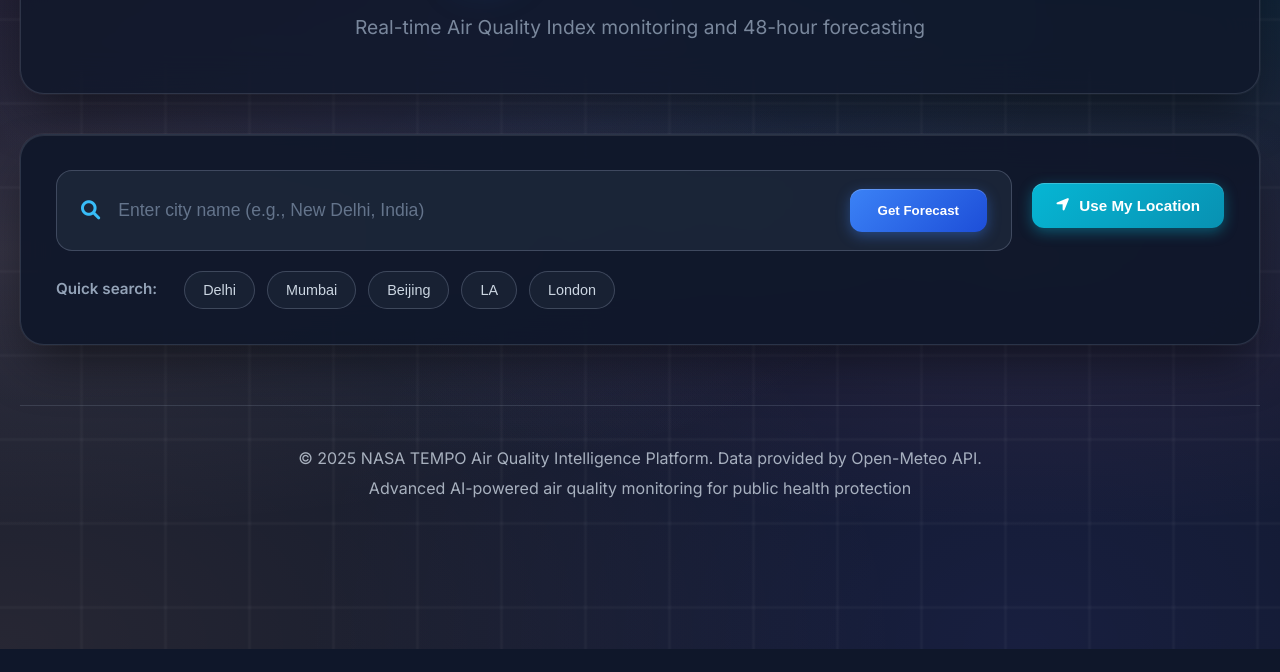
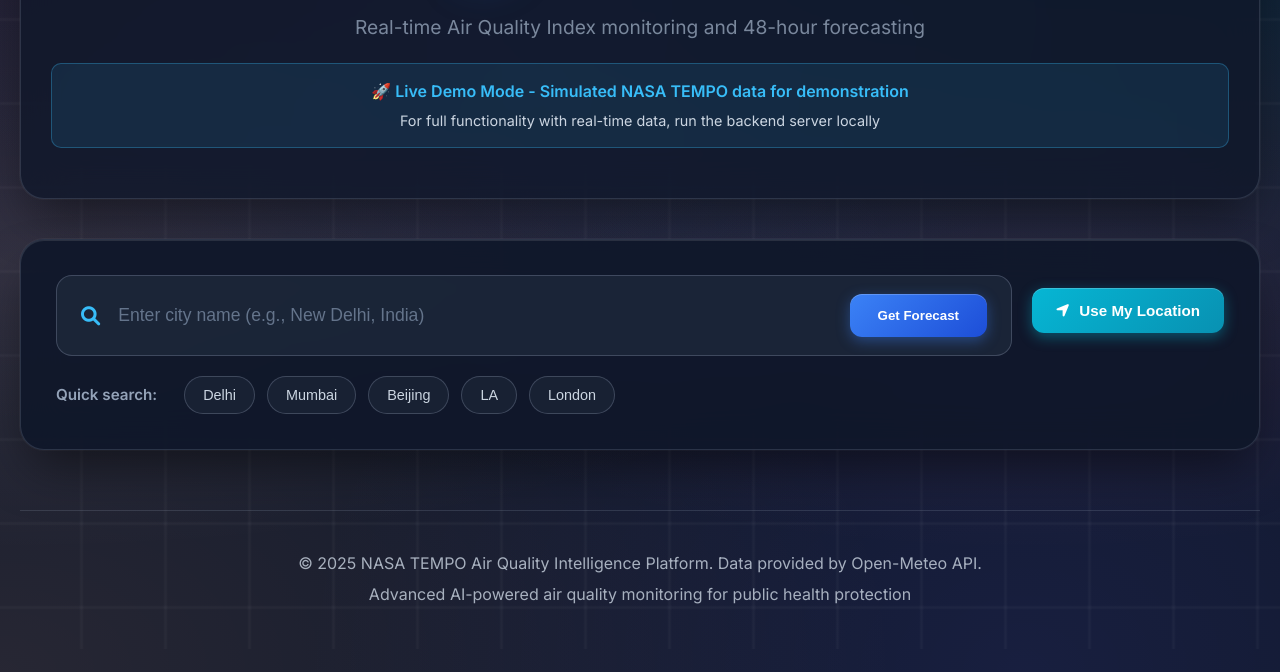
Before and after one commit to Asadp3406/nasa-aqi, a website: page index.html in a window 1280 px wide. Shown: the part 151-823 px from the top of the page. Before the commit the page ends 800 px from the top, so only its background shows below. Drawn offline with nearby package versions, Linux system fonts and the light colour scheme.

Commit message:
Fix: Vercel frontend deployment - Added demo-script.js and fixed static file serving

```diff
--- a/index.html
+++ b/index.html
@@ -319,6 +319,7 @@
     </div>
 
     <script src="script.js"></script>
+    <script src="demo-script.js"></script>
 </body>
 
 </html>
```
Also changed, not shown: vercel.json.
